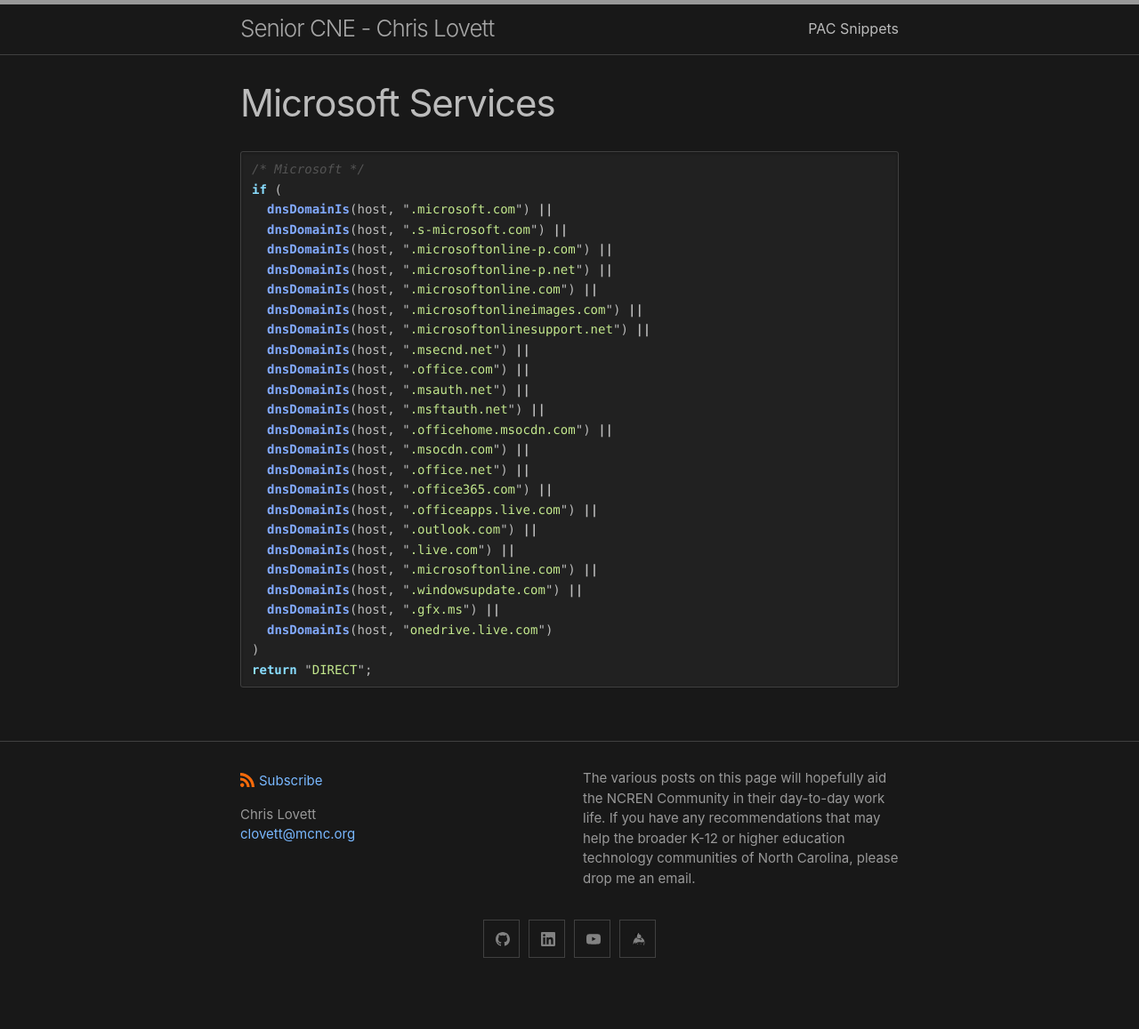
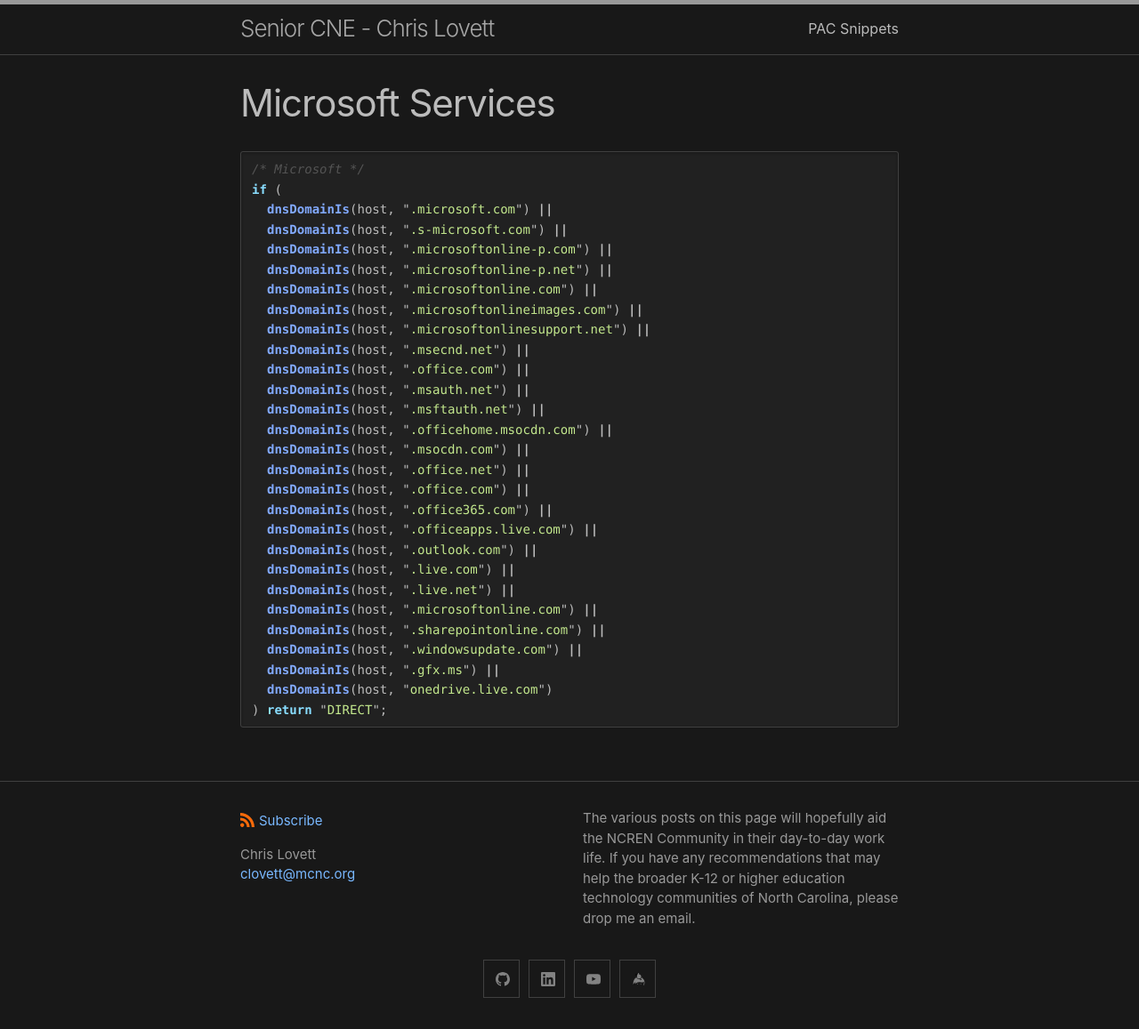
Before and after one commit to mcnc-clovett/mcnc-clovett.github.io, a Jekyll site: the page built from pacsnips/microsoft-services.md, in a window 1280 px wide. Shown: the whole page at 89% size. Built offline with Jekyll 4.4.1, drawn with Linux system fonts in a browser that asks for light colours; before the commit the page ends 1112 px from its top, so only the background shows below that.

````diff
--- a/pacsnips/microsoft-services.md
+++ b/pacsnips/microsoft-services.md
@@ -19,14 +19,16 @@ if (
   dnsDomainIs(host, ".officehome.msocdn.com") ||
   dnsDomainIs(host, ".msocdn.com") ||
   dnsDomainIs(host, ".office.net") ||
+  dnsDomainIs(host, ".office.com") ||
   dnsDomainIs(host, ".office365.com") ||
   dnsDomainIs(host, ".officeapps.live.com") ||
   dnsDomainIs(host, ".outlook.com") ||
   dnsDomainIs(host, ".live.com") ||
+  dnsDomainIs(host, ".live.net") ||
   dnsDomainIs(host, ".microsoftonline.com") ||
+  dnsDomainIs(host, ".sharepointonline.com") ||
   dnsDomainIs(host, ".windowsupdate.com") ||
   dnsDomainIs(host, ".gfx.ms") ||
   dnsDomainIs(host, "onedrive.live.com")
-)
-return "DIRECT";
+) return "DIRECT";
 ```
````
Also changed, not shown: pacsnips/apple.md (added, +14 -0 lines), pacsnips/general.md (+1 -2 lines), pacsnips/goguardian.md (+1 -2 lines), pacsnips/google-services.md (+5 -10 lines), pacsnips/pac-file-code.md (+2 -0 lines), pacsnips/zoom.md (added, +14 -0 lines).
